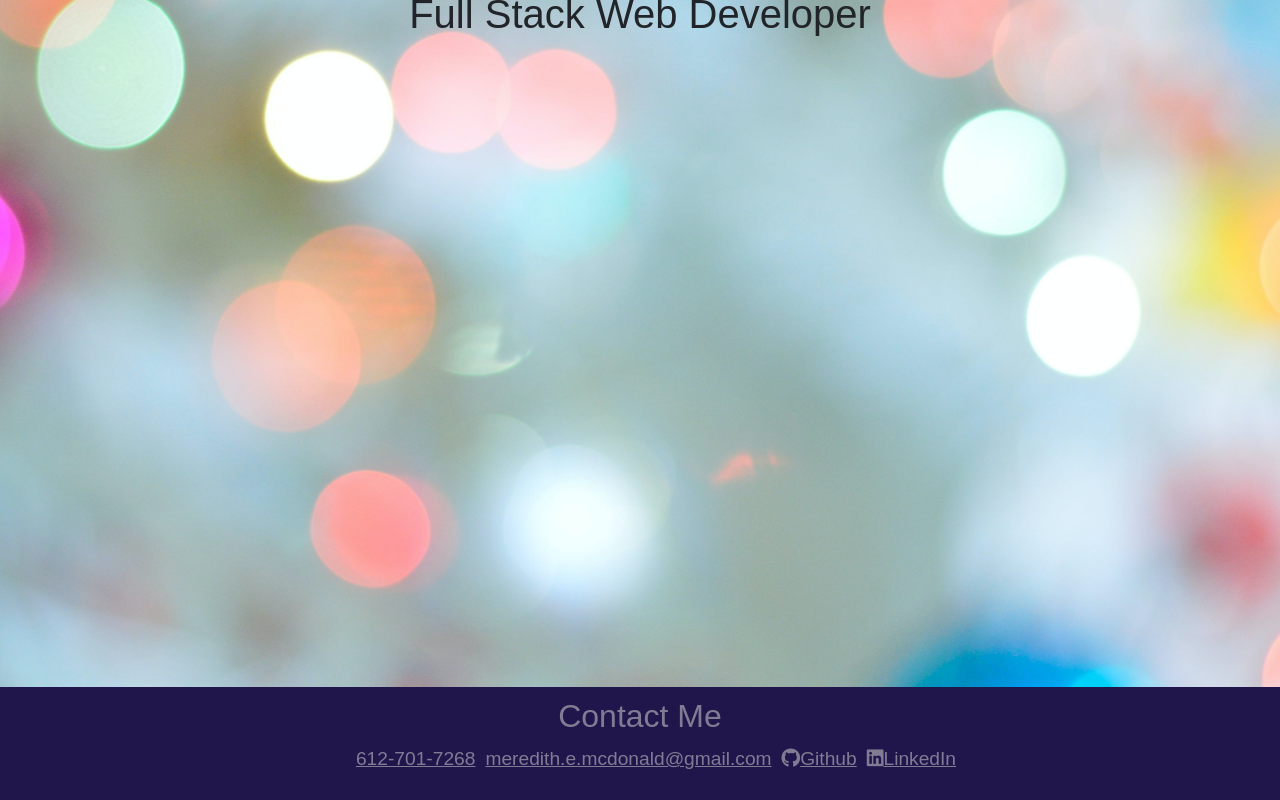
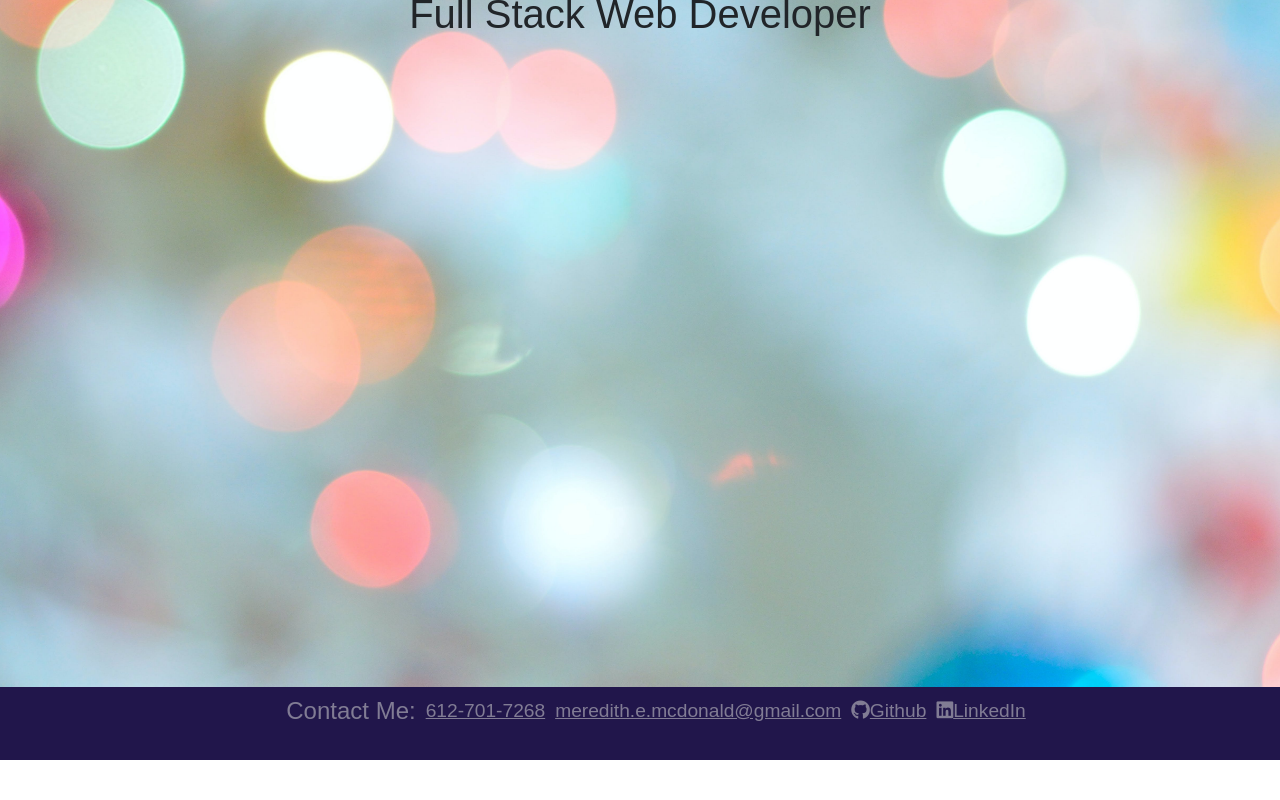
Before and after one commit to Ms-Meredith-McD/FullStackWebDeveloper, a React (Vite) app: page / in a window 1280 px wide. Shown: the part 467-1267 px from the top of the page. After the commit the page ends 1227 px from the top, so only its background shows below. Built offline with nearby package versions, Linux system fonts and the light colour scheme.

Commit message:
fixed footer

```diff
--- a/src/components/pages/Footer.jsx
+++ b/src/components/pages/Footer.jsx
@@ -2,8 +2,8 @@ function Footer() {
     return (
         <section className="footer">
             <div>
-                <h2 id="contact-me">Contact Me</h2>
                 <ol>
+                <h4 id="contact-me">Contact Me:</h4>
                     <li><a href="tel:612-701-7268">612-701-7268</a></li>
                     <li><a href="mailto:meredith.e.mcdonald@gmail.com">meredith.e.mcdonald@gmail.com</a></li>
                     <li><a href="https://github.com/Ms-Meredith-McD?tab=repositories"><i className="fab fa-github"></i>Github</a></li>
```
